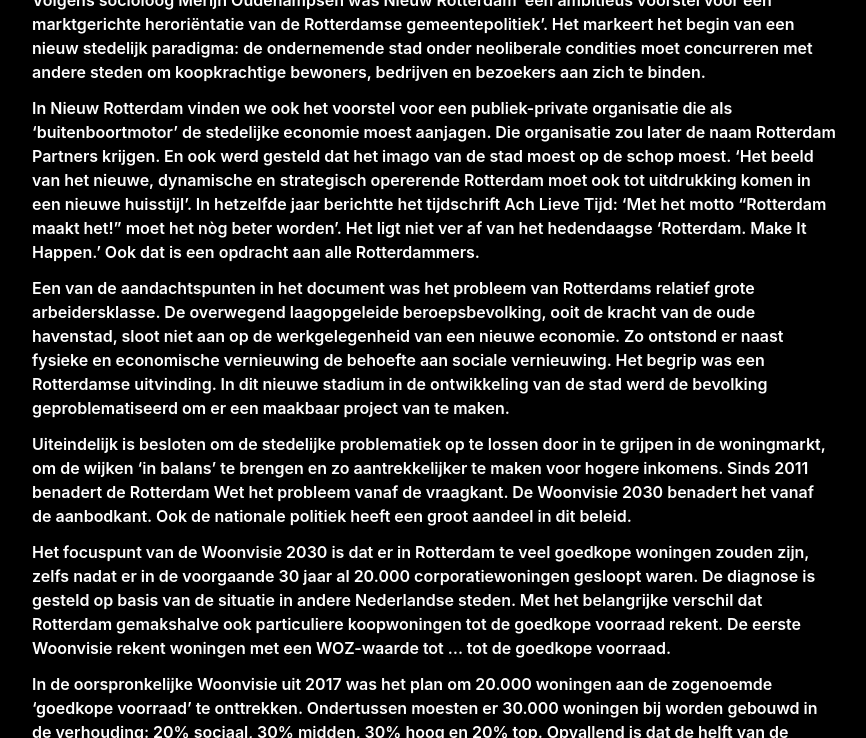
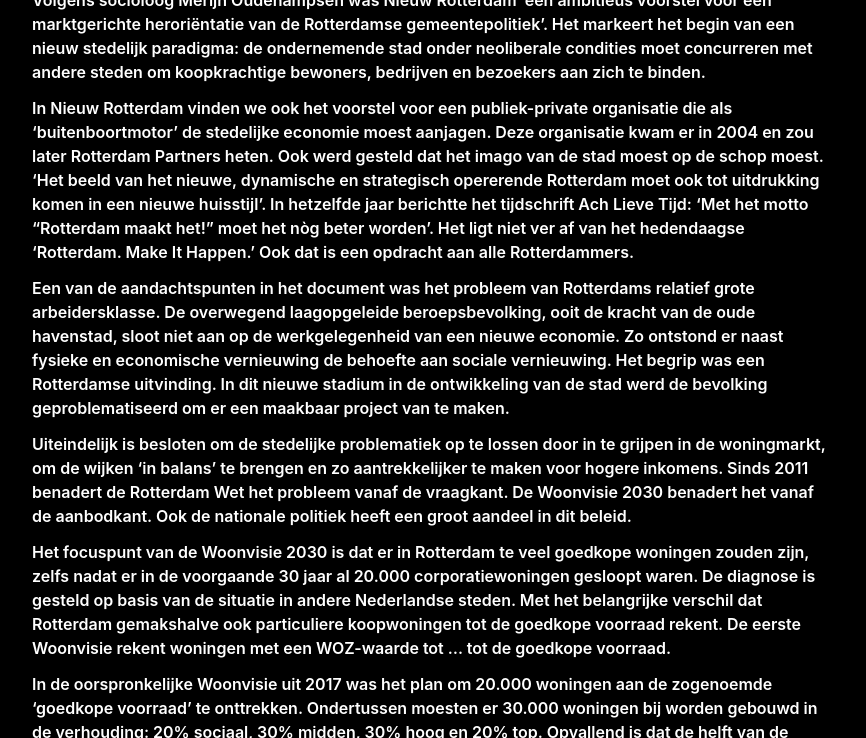
Before and after one commit to norealdirection/norealdirection.github.io, a Jekyll site: the page built from _posts/2021-04-27-nieuw-rotterdam.markdown, in a window 1280 px wide and 900 px high, scrolled down 1555 px, cut to the strip 162-900 px from the top of the window. Shown: the whole strip, without its empty margins (206-1072 px from the left). Built offline with Jekyll 4.4.1, drawn with Linux system fonts in a browser that asks for light colours.

Commit message:
Update 2021-04-27-nieuw-rotterdam.markdown

```diff
--- a/_posts/2021-04-27-nieuw-rotterdam.markdown
+++ b/_posts/2021-04-27-nieuw-rotterdam.markdown
@@ -22,7 +22,7 @@ Maar dit zou Rotterdam niet zijn als de problemen niet ook als een kans werd aan
 
 Volgens socioloog Merijn Oudenampsen was Nieuw Rotterdam 'een ambitieus voorstel voor een marktgerichte heroriëntatie van de Rotterdamse gemeentepolitiek'. Het markeert het begin van een nieuw stedelijk paradigma: de ondernemende stad onder neoliberale condities moet concurreren met andere steden om koopkrachtige bewoners, bedrijven en bezoekers aan zich te binden.
 
-In Nieuw Rotterdam vinden we ook het voorstel voor een publiek-private organisatie die als ‘buitenboortmotor’ de stedelijke economie moest aanjagen. Die organisatie zou later de naam Rotterdam Partners krijgen. En ook werd gesteld dat het imago van de stad moest op de schop moest. 'Het beeld van het nieuwe, dynamische en strategisch opererende Rotterdam moet ook tot uitdrukking komen in een nieuwe huisstijl'. In hetzelfde jaar berichtte het tijdschrift Ach Lieve Tijd: ‘Met het motto “Rotterdam maakt het!” moet het nòg beter worden’. Het ligt niet ver af van het hedendaagse ‘Rotterdam. Make It Happen.’ Ook dat is een opdracht aan alle Rotterdammers.
+In Nieuw Rotterdam vinden we ook het voorstel voor een publiek-private organisatie die als ‘buitenboortmotor’ de stedelijke economie moest aanjagen. Deze organisatie kwam er in 2004 en zou later Rotterdam Partners heten. Ook werd gesteld dat het imago van de stad moest op de schop moest. 'Het beeld van het nieuwe, dynamische en strategisch opererende Rotterdam moet ook tot uitdrukking komen in een nieuwe huisstijl'. In hetzelfde jaar berichtte het tijdschrift Ach Lieve Tijd: ‘Met het motto “Rotterdam maakt het!” moet het nòg beter worden’. Het ligt niet ver af van het hedendaagse ‘Rotterdam. Make It Happen.’ Ook dat is een opdracht aan alle Rotterdammers.
 
 Een van de aandachtspunten in het document was het probleem van Rotterdams relatief grote arbeidersklasse. De overwegend laagopgeleide beroepsbevolking, ooit de kracht van de oude havenstad, sloot niet aan op de werkgelegenheid van een nieuwe economie. Zo ontstond er naast fysieke en economische vernieuwing de behoefte aan sociale vernieuwing. Het begrip was een Rotterdamse uitvinding. In dit nieuwe stadium in de ontwikkeling van de stad werd de bevolking geproblematiseerd om er een maakbaar project van te maken.
 
```
